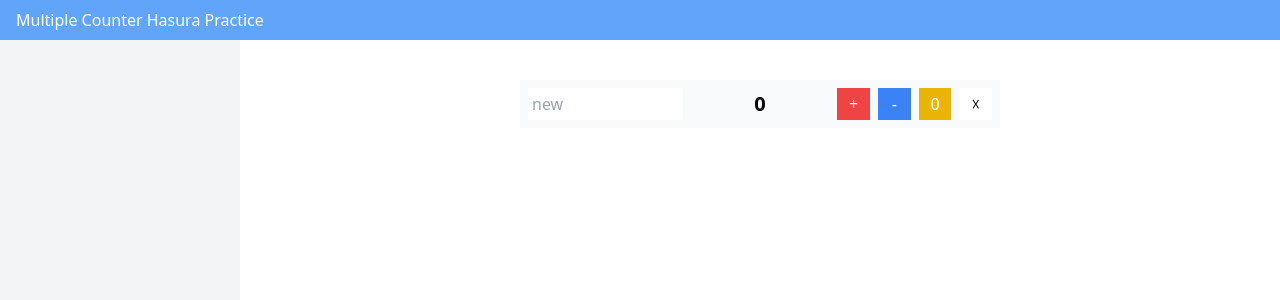
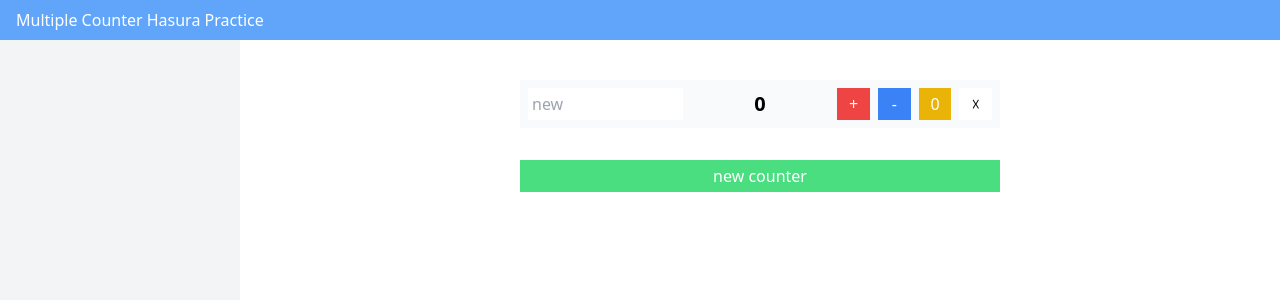
Before and after one commit to pon0204/react-sandbox, a React (Vite) app in the folder hasura-practice/: page / in a window 1280 px wide. Shown: the top 300 px of the page. Built offline with nearby package versions, Linux system fonts and the light colour scheme.

Commit message:
feat: counterの追加処理実装

```diff
--- a/hasura-practice/src/features/counters/conponents/Counter.tsx
+++ b/hasura-practice/src/features/counters/conponents/Counter.tsx
@@ -15,7 +15,7 @@ export const Counter = () => {
   }
 
   return (
-    <div className='w-[30rem] mx-auto bg-gray-50 p-2 grid grid-cols-3 text-center items-center'>
+    <div className='bg-gray-50 p-2 grid grid-cols-3 text-center items-center mb-4'>
       <div>
         <input type='text' className='p-1 w-full' placeholder='new' />
       </div>
--- a/hasura-practice/src/pages/index.tsx
+++ b/hasura-practice/src/pages/index.tsx
@@ -1,16 +1,22 @@
-import { Header } from '../components/layouts/Header'
-import { Sidebar } from '../components/layouts/Sidebar'
 import { Counter } from '../features/counters/conponents/Counter'
 import { useRecoilState } from 'recoil'
 import { countersState } from '../features/counters/atom'
 
 export const Index = () => {
   const [counters, setCounters] = useRecoilState(countersState)
+
+  function addCounter() {
+    setCounters([...counters, { id: counters.length + 1, name: '', count: 0 }])
+  }
+
   return (
-    <div>
+    <div className='w-[30rem] mx-auto'>
       {counters.map((counter) => (
         <Counter key={counter.id} />
       ))}
+      <button className=' bg-green-400 mt-4 text-white p-1 w-full' onClick={addCounter}>
+        new counter
+      </button>
     </div>
   )
 }
```
